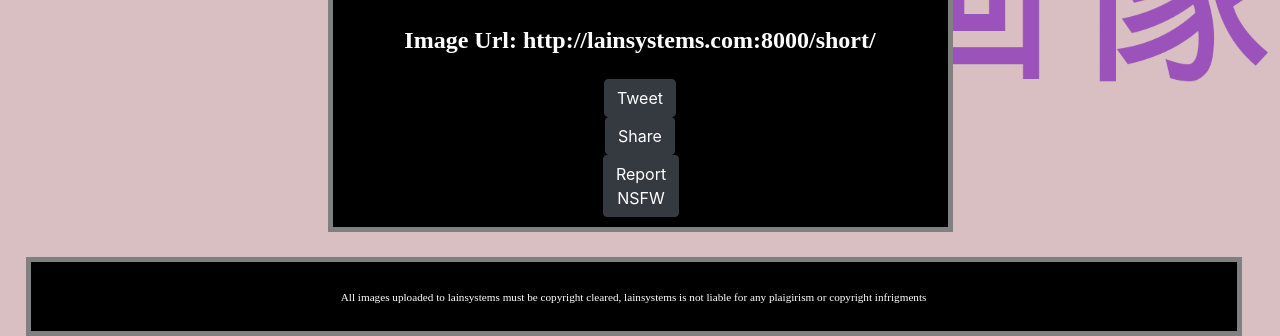
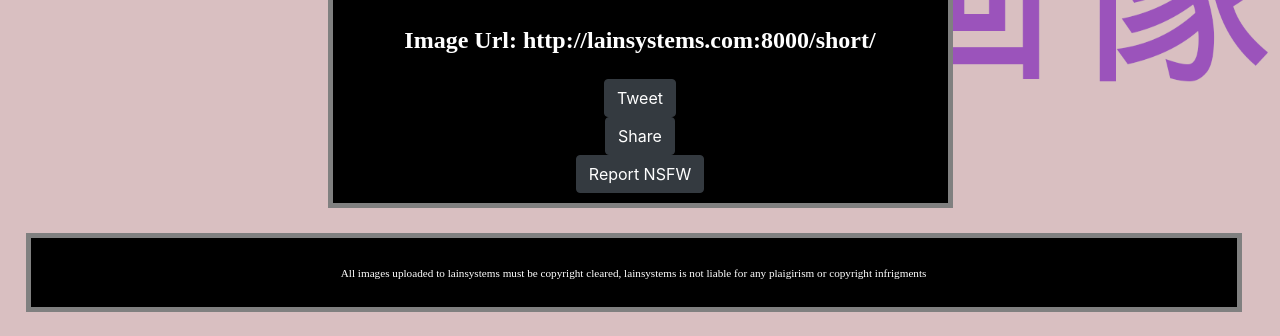
Before and after one commit to Kevin-Shi-Dev/4220, a Django app: template imageSearch/templates/display.html in a window 1280 px wide. Shown: the part 692-1028 px from the top of the page. After the commit the page ends 1004 px from the top, so only its background shows below. Run offline with Django 3.2, Linux system fonts and the light colour scheme; the template is opened without the code that fills it, so the values that code supplies are empty; some libraries are stand-ins or nearby versions.

Commit message:
Update display.html

```diff
--- a/imageSearch/templates/display.html
+++ b/imageSearch/templates/display.html
@@ -22,12 +22,12 @@
 		</div>
 	    </div>
 	    <div class="row mt-3">
-		<div class="col-xs-6 mx-auto text-center">
+		<div class="col-xs-2 mx-auto text-center">
 		    <h3 class="lain-body"><b>Image Url: http://lainsystems.com:8000/short/{{ short_url }}</b></h3>
 		</div>
 	    </div>
 	    <div class="row mt-3">
-		<div class="col-sm-2 mx-auto text-center">
+		<div class="col-sm-6 mx-auto text-center">
 		    <a target="_blank"  href="http://twitter.com/share?text=Hey look at this Image!&url=http://lainsystems.com:8000/display/{{ img }}"><button class="btn btn-dark" >Tweet</button></a>
 		    <div class="fb-share-button" data-href="http://lainsystems.com:8000/display/{{ img }}" data-layout="button" data-size="large">
 			<a target="_blank" href="https://www.facebook.com/sharer/sharer.php?u=http%3A%2F%2Flainsystems.com%3A8000%2Fdisplay%2F&amp;src=sdkpreparse" class="fb-xfbml-parse-ignore"><button class="btn btn-dark" >Share</button></a></div>
```
